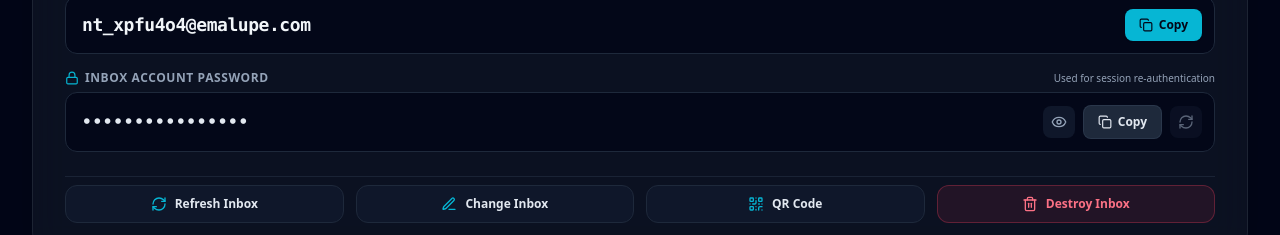
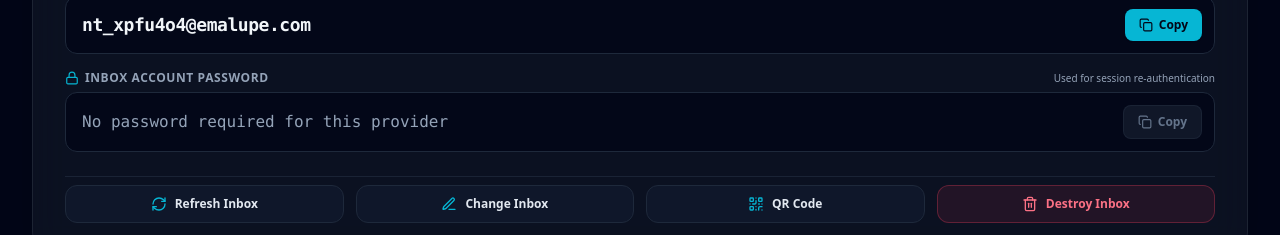
Before and after one commit to SumitWagdare/temp-email-with-password, a Next.js app: page /temp-mail in a window 1280 px wide. Shown: the part 310-545 px from the top of the page. Built offline with nearby package versions, Linux system fonts and the light colour scheme; no server answers.

Commit message:
fix: temp-mail password display for 1secmail and framer motion opacity

```diff
--- a/src/app/password-generator/page.tsx
+++ b/src/app/password-generator/page.tsx
@@ -327,6 +327,7 @@ export default function PasswordGeneratorPage() {
             </button>
           </div>
 
+          {isMounted && (
             <AnimatePresence mode="wait">
               {activeTab === 'single' ? (
                 <motion.div
@@ -469,6 +470,7 @@ export default function PasswordGeneratorPage() {
               </motion.div>
             )}
           </AnimatePresence>
+          )}
         </div>
       </div>
     </div>
--- a/src/app/temp-mail/page.tsx
+++ b/src/app/temp-mail/page.tsx
@@ -54,6 +54,11 @@ function formatTimeAgo(dateString: string): string {
 
 export default function TempMailPage() {
   const isVisible = usePageVisibility();
+  const [isMounted, setIsMounted] = useState(false);
+
+  useEffect(() => {
+    setIsMounted(true);
+  }, []);
 
   // Session Account state
   const [account, setAccount] = useState<InboxAccount | null>(null);
@@ -357,10 +362,23 @@ export default function TempMailPage() {
 
             {initializing || !account ? (
               <div className="h-12 w-full bg-slate-900 animate-pulse rounded-xl" />
+            ) : !account.password ? (
+              <div className="flex items-center gap-2 bg-slate-950/80 p-2.5 sm:p-3 rounded-xl border border-slate-800">
+                <span className="flex-1 font-mono text-sm sm:text-base font-medium text-slate-400 truncate px-1">
+                  No password required for this provider
+                </span>
+                <button
+                  className="py-2 px-3.5 rounded-lg bg-slate-800/50 text-slate-500 border border-slate-700/30 font-bold transition-all flex items-center gap-1.5 text-xs shrink-0 cursor-not-allowed"
+                  disabled
+                >
+                  <Copy className="w-3.5 h-3.5" />
+                  <span>Copy</span>
+                </button>
+              </div>
             ) : (
               <div className="flex items-center gap-2 bg-slate-950/80 p-2.5 sm:p-3 rounded-xl border border-slate-800">
                 <span className="flex-1 font-mono text-sm sm:text-base font-bold tracking-wider text-slate-200 truncate select-all px-1">
-                  {showPassword ? account.password || '••••••••••••' : '••••••••••••••••'}
+                  {showPassword ? account.password : '••••••••••••••••'}
                 </span>
 
                 <button
```
Lines whose indentation alone changed are shown as unchanged.
